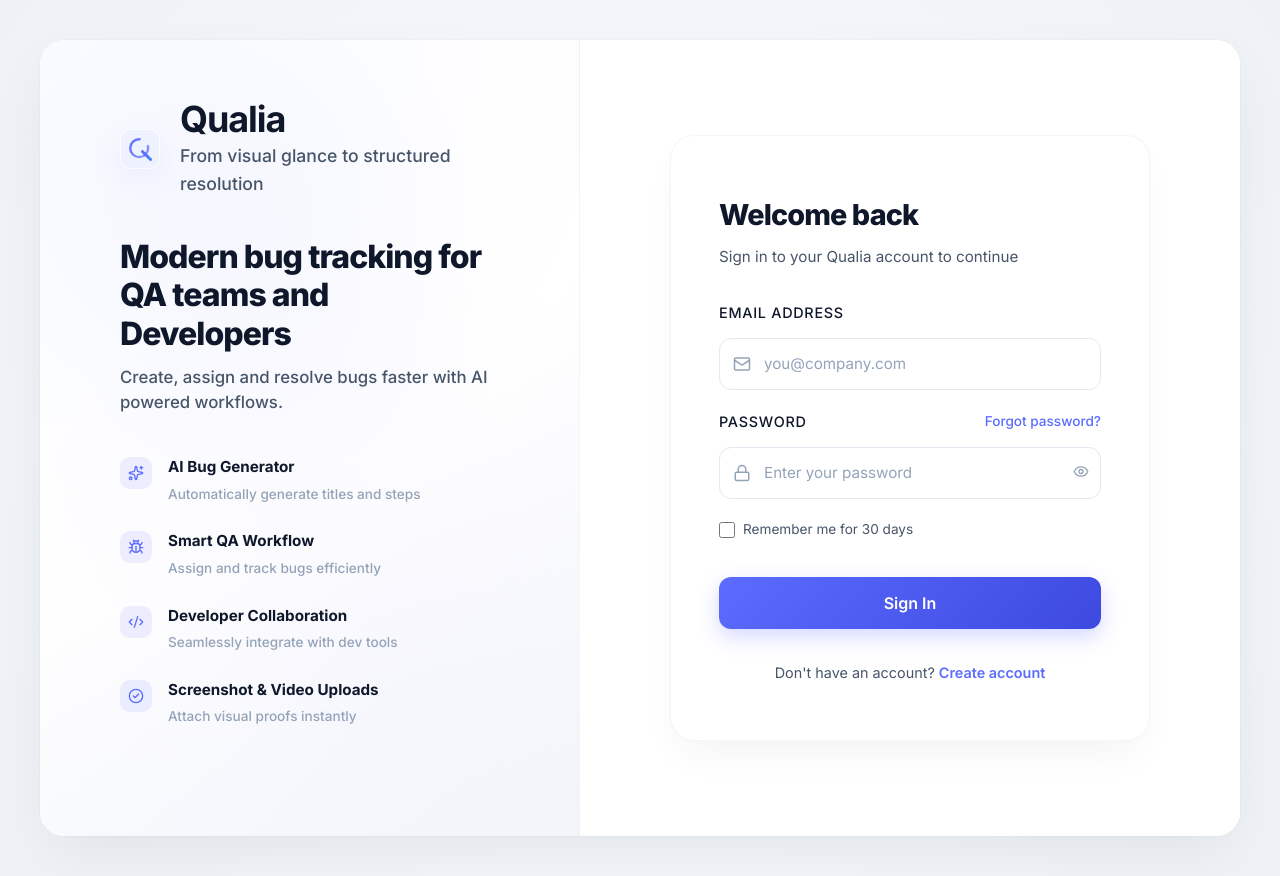
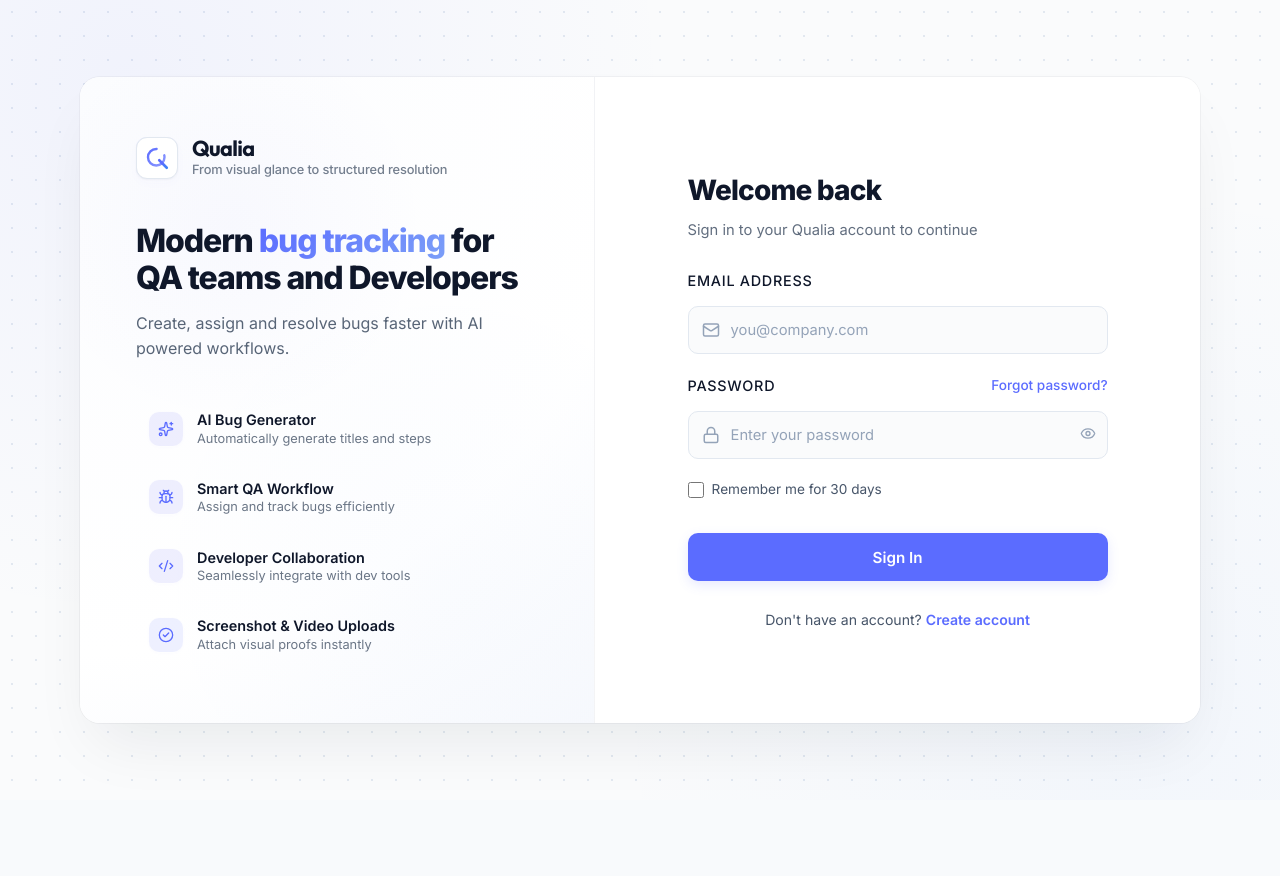
Before and after one commit to AbhishekTopiwala/Bug-Tracking-Tool, a React (Vite) app: page /login in a window 1280 px wide. After the commit the page ends 800 px from the top, so only its background shows below. Built offline with nearby package versions, Linux system fonts and the light colour scheme; no server answers; the database is empty; what @cloudinary/url-gen would draw is missing.

Commit message:
style: refine Qualia branding, sidebar navigation, and page layouts

```diff
--- a/src/components/AdminSidebar.jsx
+++ b/src/components/AdminSidebar.jsx
@@ -37,7 +37,7 @@ export default function AdminSidebar({ unreadCount = 0 }) {
     <>
       <aside className="admin-sidebar">
         <NavLink to="/admin" className="sidebar-logo" onClick={closeSidebar}>
-          <div className="logo-icon" style={{ display: 'flex', alignItems: 'center', justifyContent: 'center', background: 'var(--accent-light)', borderRadius: 'var(--radius-sm)', padding: '4px', width: '28px', height: '28px' }}>
+          <div className="logo-icon">
             {branding.logoUrl ? (
               <img src={branding.logoUrl} alt={branding.portalName} style={{ objectFit: 'contain' }} />
             ) : (
@@ -59,8 +59,8 @@ export default function AdminSidebar({ unreadCount = 0 }) {
             )}
           </div>
           <div className="logo-text">
-            <span className="logo-name" style={{ fontFamily: "'Outfit', 'Inter', sans-serif", letterSpacing: '-0.02em', fontWeight: 700 }}>{branding.portalName || 'Qualia'}</span>
-            <span className="logo-tagline" style={{ display: 'flex', alignItems: 'center', gap: 4 }}>
+            <span className="logo-name">{branding.portalName || 'Qualia'}</span>
+            <span className="logo-tagline">
               <ShieldCheck size={12} />
               Admin Portal
             </span>
--- a/src/components/Sidebar.jsx
+++ b/src/components/Sidebar.jsx
@@ -32,7 +32,7 @@ export default function Sidebar({ unreadCount = 0 }) {
       <aside className="sidebar">
         {/* Logo */}
         <NavLink to="/qa" className="sidebar-logo" onClick={closeSidebar}>
-          <div className="logo-icon" style={{ display: 'flex', alignItems: 'center', justifyContent: 'center', background: 'var(--accent-light)', borderRadius: 'var(--radius-sm)', padding: '4px', width: '28px', height: '28px' }}>
+          <div className="logo-icon">
             {branding.logoUrl ? (
               <img src={branding.logoUrl} alt={branding.portalName} style={{ objectFit: 'contain' }} />
             ) : (
@@ -54,7 +54,7 @@ export default function Sidebar({ unreadCount = 0 }) {
             )}
           </div>
           <div className="logo-text">
-            <span className="logo-name" style={{ fontFamily: "'Outfit', 'Inter', sans-serif", letterSpacing: '-0.02em', fontWeight: 700 }}>{branding.portalName || 'Qualia'}</span>
+            <span className="logo-name">{branding.portalName || 'Qualia'}</span>
             <span className="logo-tagline">QA Portal</span>
           </div>
         </NavLink>
--- a/src/pages/LoginPage.jsx
+++ b/src/pages/LoginPage.jsx
@@ -46,9 +46,9 @@ export default function LoginPage() {
         {/* Left Branding Section */}
         <div className="auth-left">
         <div className="auth-brand-header">
-          <div className="auth-logo-container" style={{ display: 'flex', alignItems: 'center', justifyContent: 'center', width: '40px', height: '40px', background: 'var(--accent-light)', borderRadius: 'var(--radius)', padding: '6px' }}>
-            <svg width="28" height="28" viewBox="0 0 32 32" fill="none" xmlns="http://www.w3.org/2000/svg">
-              <circle cx="15" cy="15" r="11" stroke="url(#qualia-grad)" strokeWidth="3" strokeLinecap="round" strokeDasharray="52 14" />
+          <div className="auth-logo-container">
+            <svg width="24" height="24" viewBox="0 0 32 32" fill="none" xmlns="http://www.w3.org/2000/svg">
+              <circle cx="15" cy="15" r="11" stroke="url(#qualia-grad)" strokeWidth="3.2" strokeLinecap="round" strokeDasharray="52 14" />
               <path d="M22 22L29 29" stroke="url(#qualia-grad-prism)" strokeWidth="3.5" strokeLinecap="round" />
               <path d="M19 19L23 23" stroke="#5B6CFF" strokeWidth="3.5" strokeLinecap="round" />
               <defs>
@@ -64,12 +64,12 @@ export default function LoginPage() {
             </svg>
           </div>
           <div className="auth-brand-text">
-            <div className="auth-brand-name" style={{ fontFamily: "'Outfit', 'Inter', sans-serif", letterSpacing: '-0.03em', fontWeight: 700 }}>Qualia</div>
+            <div className="auth-brand-name">Qualia</div>
             <div className="auth-brand-tagline">From visual glance to structured resolution</div>
           </div>
         </div>
 
-        <h2 className="auth-marketing-title">Modern bug tracking for QA teams and Developers</h2>
+        <h2 className="auth-marketing-title">Modern <span className="text-gradient">bug tracking</span> for QA teams and Developers</h2>
         <p className="auth-marketing-subtitle">Create, assign and resolve bugs faster with AI powered workflows.</p>
 
         <div className="auth-features">
--- a/src/pages/SignupPage.jsx
+++ b/src/pages/SignupPage.jsx
@@ -64,9 +64,9 @@ export default function SignupPage() {
         {/* Left Branding Section */}
         <div className="auth-left">
           <div className="auth-brand-header">
-            <div className="auth-logo-container" style={{ display: 'flex', alignItems: 'center', justifyContent: 'center', width: '40px', height: '40px', background: 'var(--accent-light)', borderRadius: 'var(--radius)', padding: '6px' }}>
-              <svg width="28" height="28" viewBox="0 0 32 32" fill="none" xmlns="http://www.w3.org/2000/svg">
-                <circle cx="15" cy="15" r="11" stroke="url(#qualia-grad)" strokeWidth="3" strokeLinecap="round" strokeDasharray="52 14" />
+            <div className="auth-logo-container">
+              <svg width="24" height="24" viewBox="0 0 32 32" fill="none" xmlns="http://www.w3.org/2000/svg">
+                <circle cx="15" cy="15" r="11" stroke="url(#qualia-grad)" strokeWidth="3.2" strokeLinecap="round" strokeDasharray="52 14" />
                 <path d="M22 22L29 29" stroke="url(#qualia-grad-prism)" strokeWidth="3.5" strokeLinecap="round" />
                 <path d="M19 19L23 23" stroke="#5B6CFF" strokeWidth="3.5" strokeLinecap="round" />
                 <defs>
@@ -82,12 +82,12 @@ export default function SignupPage() {
               </svg>
             </div>
             <div className="auth-brand-text">
-              <div className="auth-brand-name" style={{ fontFamily: "'Outfit', 'Inter', sans-serif", letterSpacing: '-0.03em', fontWeight: 700 }}>Qualia</div>
+              <div className="auth-brand-name">Qualia</div>
               <div className="auth-brand-tagline">From visual glance to structured resolution</div>
             </div>
           </div>
 
-          <h2 className="auth-marketing-title">Modern bug tracking for QA teams and Developers</h2>
+          <h2 className="auth-marketing-title">Modern <span className="text-gradient">bug tracking</span> for QA teams and Developers</h2>
           <p className="auth-marketing-subtitle">Create, assign and resolve bugs faster with AI powered workflows.</p>
 
           <div className="auth-features">
--- a/src/styles/components.css
+++ b/src/styles/components.css
@@ -18,33 +18,34 @@
 .sidebar-logo {
   display: flex;
   align-items: center;
-  height: 96px;
+  height: 80px;
   box-sizing: border-box;
-  padding: 10px 16px;
+  padding: 16px 20px;
+  gap: 12px;
   text-decoration: none;
-  border-bottom: 1px solid var(--border);
+  border-bottom: 1px solid var(--border-light);
   cursor: pointer;
-  /* No background transition — prevents background flash on hover */
 }
 
 .sidebar-logo:hover .logo-icon {
-  transform: scale(1.06) translateY(-1px);
-  filter: drop-shadow(0 4px 12px rgba(91, 108, 255, 0.35));
+  transform: scale(1.05) translateY(-1px);
+  border-color: rgba(91, 108, 255, 0.35);
+  box-shadow: 0 4px 12px rgba(91, 108, 255, 0.15);
 }
 
 .logo-icon {
-  width: 75px;
-  height: 75px;
-  background: transparent;
-  border: none;
-  border-radius: 0;
+  width: 32px;
+  height: 32px;
+  background: var(--accent-light);
+  border: 1px solid rgba(91, 108, 255, 0.15);
+  border-radius: var(--radius-sm);
+  padding: 5px;
   display: flex;
   align-items: center;
   justify-content: center;
   flex-shrink: 0;
   overflow: visible;
-  transition: transform 0.25s cubic-bezier(0.4, 0, 0.2, 1),
-    filter 0.25s cubic-bezier(0.4, 0, 0.2, 1);
+  transition: all 0.25s cubic-bezier(0.4, 0, 0.2, 1);
 }
 
 .logo-icon img {
@@ -57,75 +58,87 @@
 .logo-text {
   display: flex;
   flex-direction: column;
-  gap: 3px;
+  gap: 2px;
   min-width: 0;
 }
 
 .logo-name {
-  font-size: 1.45rem;
-  font-weight: 800;
-  color: var(--text-primary);
-  letter-spacing: -0.04em;
+  font-family: 'Outfit', 'Inter', sans-serif;
+  font-size: 1.15rem;
+  font-weight: 700;
+  color: var(--text-primary);
+  letter-spacing: -0.03em;
   line-height: 1.1;
   white-space: nowrap;
 }
 
 .logo-tagline {
-  font-size: 0.73rem;
-  color: var(--text-muted);
-  font-weight: 500;
-  letter-spacing: 0.01em;
-  line-height: 1.3;
+  font-family: 'Inter', sans-serif;
+  font-size: 0.65rem;
+  color: var(--accent);
+  font-weight: 700;
+  letter-spacing: 0.08em;
+  text-transform: uppercase;
+  line-height: 1.2;
   white-space: nowrap;
+  display: flex;
+  align-items: center;
+  gap: 4px;
 }
 
 .sidebar-nav {
   flex: 1;
-  padding: 8px 12px;
+  padding: 16px 12px;
   display: flex;
   flex-direction: column;
-  gap: 2px;
+  gap: 3px;
 }
 
 .nav-section {
-  margin-top: 20px;
+  margin-top: 24px;
 }
 
 .nav-section-label {
-  font-size: 0.65rem;
+  font-family: 'Inter', sans-serif;
+  font-size: 0.68rem;
   font-weight: 700;
   color: var(--text-muted);
-  letter-spacing: 0.12em;
+  letter-spacing: 0.08em;
   text-transform: uppercase;
-  padding: 0 10px;
+  padding: 0 12px;
   margin-bottom: 8px;
 }
 
 .nav-link {
   display: flex;
   align-items: center;
-  gap: 10px;
-  padding: 8px 12px;
+  gap: 12px;
+  padding: 9px 12px;
   border-radius: 8px;
   color: var(--text-secondary);
   font-size: 0.875rem;
   font-weight: 500;
-  transition: all 0.2s ease;
+  transition: all 0.2s cubic-bezier(0.4, 0, 0.2, 1);
   text-decoration: none;
   margin: 1px 0;
+  border: 1px solid transparent;
 }
 
 .nav-link:hover {
   color: var(--text-primary);
-  background: var(--accent-light);
-  opacity: 0.8;
+  background: rgba(15, 23, 42, 0.03);
+  border-color: rgba(15, 23, 42, 0.01);
 }
 
 .nav-link.active {
-  color: white;
-  background: var(--accent);
-  font-weight: 700;
-  box-shadow: 0 4px 12px rgba(91, 108, 255, 0.2);
+  color: var(--accent);
+  background: rgba(91, 108, 255, 0.06);
+  font-weight: 600;
+  border-color: rgba(91, 108, 255, 0.12);
+}
+
+.nav-link.active svg {
+  color: var(--accent) !important;
 }
 
 .nav-link-badge {
@@ -188,9 +201,9 @@
 
 /* ── Topbar ──────────────────────────────────────────────────────────────── */
 .topbar {
-  height: 96px;
+  height: 80px;
   background: var(--bg-secondary);
-  border-bottom: 1px solid var(--border);
+  border-bottom: 1px solid var(--border-light);
   display: flex;
   align-items: center;
   padding: 0 32px;
@@ -926,7 +939,13 @@
   display: flex;
   align-items: center;
   justify-content: center;
-  background: radial-gradient(circle at center, #f8faff 0%, #eef2f6 100%);
+  /* Premium dot-grid pattern with dual corner ambient color glows */
+  background-color: #fafbfc;
+  background-image:
+    radial-gradient(circle at 10% 10%, rgba(91, 108, 255, 0.06) 0%, transparent 40%),
+    radial-gradient(circle at 90% 90%, rgba(59, 130, 246, 0.04) 0%, transparent 40%),
+    radial-gradient(#e2e8f0 1.25px, transparent 1.25px);
+  background-size: 100% 100%, 100% 100%, 24px 24px;
   padding: 40px;
   overflow: hidden;
 }
@@ -934,113 +953,137 @@
 .auth-container {
   display: flex;
   width: 100%;
-  max-width: 1200px;
-  min-height: 600px;
+  max-width: 1120px;
+  min-height: 640px;
   background: #ffffff;
-  border-radius: 24px;
-  box-shadow: 0 24px 64px -12px rgba(0, 0, 0, 0.08), 0 0 0 1px rgba(0, 0, 0, 0.02);
+  border-radius: 20px;
+  box-shadow:
+    0 32px 64px -16px rgba(15, 23, 42, 0.08),
+    0 0 0 1px rgba(15, 23, 42, 0.04);
   overflow: hidden;
 }
 
 /* Split screen layout */
 .auth-left {
-  width: 45%;
-  background: radial-gradient(circle at top left, #f8faff 0%, #ffffff 60%, #f4f6fb 100%);
+  width: 46%;
+  background: radial-gradient(circle at top left, #fbfcfe 0%, #ffffff 70%, #f7f9fd 100%);
   display: flex;
   flex-direction: column;
   justify-content: center;
-  padding: 60px 80px;
+  padding: 60px 56px;
   position: relative;
   overflow: hidden;
-  border-right: 1px solid rgba(0, 0, 0, 0.03);
+  border-right: 1px solid rgba(15, 23, 42, 0.04);
 }
 
 .auth-left::before {
+  content: '';
+  position: absolute;
+  width: 400px;
+  height: 400px;
+  background: radial-gradient(circle, rgba(99, 102, 241, 0.03) 0%, transparent 70%);
+  top: -50px;
+  left: -50px;
+  border-radius: 50%;
+  pointer-events: none;
+}
+
+.auth-left::after {
   content: '';
   position: absolute;
   width: 600px;
   height: 600px;
-  background: radial-gradient(circle, rgba(99, 102, 241, 0.04) 0%, transparent 60%);
-  top: -100px;
-  left: -100px;
+  background: radial-gradient(circle, rgba(59, 130, 246, 0.02) 0%, transparent 70%);
+  bottom: -150px;
+  right: -150px;
   border-radius: 50%;
   pointer-events: none;
 }
 
-.auth-left::after {
+.auth-right {
+  width: 54%;
+  display: flex;
+  align-items: center;
+  justify-content: center;
+  background: #ffffff;
+  padding: 40px 64px;
+}
+
+.auth-card {
+  width: 100%;
+  max-width: 420px;
+  background: #ffffff;
+  animation: slideUp 0.4s cubic-bezier(0.16, 1, 0.3, 1);
+}
+
+/* Branding Section */
+.auth-brand-header {
+  display: flex;
+  align-items: center;
+  gap: 14px;
+  margin-bottom: 44px;
+  position: relative;
+  z-index: 10;
+}
+
+.auth-logo-container {
+  width: 42px;
+  height: 42px;
+  background: #ffffff;
+  border: 1px solid #e2e8f0;
+  border-radius: 11px;
+  display: flex;
+  align-items: center;
+  justify-content: center;
+  box-shadow:
+    0 1px 2px rgba(15, 23, 42, 0.04),
+    0 4px 12px rgba(91, 108, 255, 0.02);
+  position: relative;
+  transition: all 0.3s cubic-bezier(0.16, 1, 0.3, 1);
+}
+
+.auth-logo-container::after {
   content: '';
   position: absolute;
-  width: 800px;
-  height: 800px;
-  background: radial-gradient(circle, rgba(99, 102, 241, 0.03) 0%, transparent 70%);
-  bottom: -200px;
-  right: -200px;
-  border-radius: 50%;
+  inset: -1px;
+  border-radius: 11px;
+  background: linear-gradient(135deg, rgba(91, 108, 255, 0.12) 0%, transparent 100%);
+  z-index: -1;
   pointer-events: none;
 }
 
-.auth-right {
-  width: 55%;
-  display: flex;
-  align-items: center;
-  justify-content: center;
-  background: #ffffff;
-  padding: 40px;
-}
-
-.auth-card {
-  width: 100%;
-  max-width: 480px;
-  padding: 56px 48px;
-  background: #ffffff;
-  border: 1px solid rgba(0, 0, 0, 0.04);
-  border-radius: 24px;
-  box-shadow: 0 20px 40px -10px rgba(0, 0, 0, 0.05), 0 0 10px rgba(0, 0, 0, 0.01);
-  animation: slideUp 0.4s ease;
-}
-
-/* Branding Section */
-.auth-brand-header {
-  display: flex;
-  align-items: center;
-  gap: 20px;
-  margin-bottom: 40px;
-  position: relative;
-  z-index: 10;
-}
-
-.auth-logo-container {
-  width: 84px;
-  height: 84px;
-  background: linear-gradient(135deg, rgba(255, 255, 255, 1), rgba(255, 255, 255, 0.7));
-  border: 1px solid rgba(255, 255, 255, 0.8);
-  border-radius: 22px;
-  display: flex;
-  align-items: center;
-  justify-content: center;
-  box-shadow: 0 12px 32px rgba(99, 102, 241, 0.08), 0 2px 8px rgba(0, 0, 0, 0.02);
-  backdrop-filter: blur(10px);
+.auth-brand-header:hover .auth-logo-container {
+  transform: translateY(-1px);
+  border-color: rgba(91, 108, 255, 0.3);
+  box-shadow:
+    0 2px 4px rgba(15, 23, 42, 0.04),
+    0 8px 24px rgba(91, 108, 255, 0.08);
 }
 
 .auth-brand-text {
   display: flex;
   flex-direction: column;
-  gap: 2px;
+  gap: 1px;
 }
 
 .auth-brand-name {
-  font-size: 2.25rem;
-  font-weight: 800;
-  color: var(--text-primary);
-  letter-spacing: -0.04em;
+  font-family: 'Outfit', 'Inter', sans-serif;
+  font-size: 1.35rem;
+  font-weight: 700;
+  color: var(--text-primary);
+  letter-spacing: -0.03em;
   margin: 0;
   line-height: 1.1;
 }
 
 .auth-brand-tagline {
-  font-size: 1.1rem;
-  font-weight: 500;
-  color: var(--text-secondary);
+  font-family: 'Inter', sans-serif;
+  font-size: 0.8rem;
+  font-weight: 450;
+  color: var(--text-secondary);
+  opacity: 0.75;
+  letter-spacing: -0.01em;
+  line-height: 1.3;
   margin: 0;
 }
 
@@ -1048,69 +1091,94 @@
   font-size: 2rem;
   font-weight: 800;
   color: var(--text-primary);
-  line-height: 1.2;
-  letter-spacing: -0.03em;
-  margin-bottom: 12px;
+  line-height: 1.15;
+  letter-spacing: -0.035em;
+  margin-bottom: 14px;
   max-width: 440px;
   position: relative;
   z-index: 10;
 }
 
 .auth-marketing-subtitle {
-  font-size: 1.05rem;
-  font-weight: 500;
-  color: var(--text-secondary);
-  line-height: 1.5;
+  font-size: 1rem;
+  font-weight: 400;
+  color: var(--text-secondary);
+  line-height: 1.55;
   margin-bottom: 40px;
   max-width: 400px;
   position: relative;
   z-index: 10;
+  opacity: 0.9;
 }
 
 .auth-features {
   display: flex;
   flex-direction: column;
-  gap: 24px;
+  gap: 12px;
   position: relative;
   z-index: 10;
-  margin-bottom: 48px;
 }
 
 .auth-feature-item {
   display: flex;
-  align-items: flex-start;
-  gap: 16px;
+  align-items: center;
+  gap: 14px;
+  padding: 10px 12px;
+  border-radius: 12px;
+  background: transparent;
+  border: 1px solid transparent;
+  transition: all 0.22s cubic-bezier(0.16, 1, 0.3, 1);
+}
+
+.auth-feature-item:hover {
+  background: rgba(255, 255, 255, 0.6);
+  border-color: rgba(226, 232, 240, 0.7);
+  box-shadow:
+    0 1px 2px rgba(15, 23, 42, 0.01),
+    0 4px 16px rgba(15, 23, 42, 0.03);
+  transform: translateX(4px);
 }
 
 .auth-feature-icon {
-  width: 32px;
-  height: 32px;
+  width: 34px;
+  height: 34px;
   border-radius: 10px;
-  background: rgba(91, 108, 255, 0.08);
+  background: var(--accent-light);
   color: var(--accent);
   display: flex;
   align-items: center;
   justify-content: center;
   flex-shrink: 0;
-  margin-top: 2px;
+  transition: all 0.22s ease;
+  box-shadow: 0 1px 4px rgba(91, 108, 255, 0.02);
+}
+
+.auth-feature-item:hover .auth-feature-icon {
+  transform: scale(1.04);
+  background: var(--accent);
+  color: #ffffff;
+  box-shadow: 0 4px 12px rgba(91, 108, 255, 0.2);
 }
 
 .auth-feature-text {
   display: flex;
   flex-direction: column;
-  gap: 4px;
+  gap: 2px;
 }
 
 .auth-feature-title {
-  font-size: 0.95rem;
-  font-weight: 700;
-  color: var(--text-primary);
+  font-size: 0.9rem;
+  font-weight: 600;
+  color: var(--text-primary);
+  line-height: 1.2;
 }
 
 .auth-feature-desc {
-  font-size: 0.85rem;
-  font-weight: 500;
-  color: var(--text-muted);
+  font-size: 0.8rem;
+  font-weight: 400;
+  color: var(--text-secondary);
+  opacity: 0.8;
+  line-height: 1.2;
 }
 
 /* Dashboard Mock */
@@ -1187,27 +1255,28 @@
 
 /* Auth Card Layout tweaks */
 .auth-title {
-  font-size: 1.8rem;
+  font-size: 1.75rem;
   font-weight: 800;
   letter-spacing: -0.03em;
-  margin-bottom: 8px;
+  margin-bottom: 6px;
   color: var(--text-primary);
 }
 
 .auth-subtitle {
-  font-size: 0.95rem;
-  color: var(--text-secondary);
-  margin-bottom: 32px;
+  font-size: 0.92rem;
+  color: var(--text-secondary);
+  margin-bottom: 28px;
   line-height: 1.5;
+  opacity: 0.85;
 }
 
 /* Toggle */
 .role-toggle {
   display: flex;
   background: #f1f5f9;
-  border-radius: 12px;
-  padding: 4px;
-  margin-bottom: 32px;
+  border-radius: 10px;
+  padding: 3px;
+  margin-bottom: 28px;
   border: 1px solid rgba(0, 0, 0, 0.02);
 }
 
@@ -1217,27 +1286,31 @@
   align-items: center;
   justify-content: center;
   gap: 8px;
-  padding: 12px 16px;
+  padding: 10px 14px;
   border-radius: 8px;
   font-size: 0.85rem;
   font-weight: 600;
-  color: var(--text-muted);
+  color: var(--text-secondary);
   cursor: pointer;
   transition: all 0.2s ease;
   border: none;
   background: transparent;
 }
 
+.role-btn:hover {
+  color: var(--text-primary);
+}
+
 .role-btn.active-qa {
   background: #ffffff;
   color: var(--accent);
-  box-shadow: 0 2px 8px rgba(0, 0, 0, 0.04);
+  box-shadow: 0 2px 6px rgba(0, 0, 0, 0.04);
 }
 
 .role-btn.active-dev {
   background: #ffffff;
   color: var(--dev-accent);
-  box-shadow: 0 2px 8px rgba(0, 0, 0, 0.04);
+  box-shadow: 0 2px 6px rgba(0, 0, 0, 0.04);
 }
 
 /* Premium Inputs */
@@ -1256,31 +1329,36 @@
 }
 
 .auth-input {
-  height: 52px;
-  padding: 0 16px 0 44px;
+  height: 48px;
+  padding: 0 16px 0 42px;
   /* Space for icon */
-  border-radius: 12px;
+  border-radius: 10px;
   border: 1px solid var(--border);
-  background: #ffffff;
-  font-size: 0.95rem;
-  transition: all 0.2s ease;
+  background: #fafbfc;
+  font-size: 0.92rem;
+  transition: all 0.2s cubic-bezier(0.4, 0, 0.2, 1);
   width: 100%;
 }
 
 .auth-input::placeholder {
   color: #94a3b8;
+}
+
+.auth-input:hover {
+  border-color: var(--border-hover);
+  background: #ffffff;
 }
 
 .auth-input:focus {
   background: #ffffff;
   border-color: var(--accent);
-  box-shadow: 0 0 0 3px rgba(91, 108, 255, 0.15);
+  box-shadow: 0 0 0 3px rgba(91, 108, 255, 0.1);
   outline: none;
 }
 
 .auth-input.dev-focus:focus {
   border-color: var(--dev-accent);
-  box-shadow: 0 0 0 3px rgba(16, 185, 129, 0.15);
+  box-shadow: 0 0 0 3px rgba(16, 185, 129, 0.1);
 }
 
 .auth-input-wrapper:focus-within .auth-input-icon {
@@ -1293,42 +1371,49 @@
 
 /* Premium Button */
 .auth-btn {
-  height: 52px;
-  border-radius: 12px;
-  font-size: 1rem;
+  height: 48px;
+  border-radius: 10px;
+  font-size: 0.95rem;
   font-weight: 600;
   display: flex;
   align-items: center;
   justify-content: center;
   gap: 8px;
   color: white;
-  background: linear-gradient(135deg, var(--accent) 0%, #3D49DF 100%);
+  background: var(--accent);
   border: none;
   cursor: pointer;
-  transition: all 0.2s ease;
-  box-shadow: 0 8px 20px rgba(91, 108, 255, 0.25);
+  transition: all 0.2s cubic-bezier(0.4, 0, 0.2, 1);
+  box-shadow: 0 4px 12px rgba(91, 108, 255, 0.15);
   width: 100%;
-  margin-top: 16px;
+  margin-top: 12px;
 }
 
 .auth-btn:hover {
+  background: var(--accent-hover);
   transform: translateY(-1px);
-  box-shadow: 0 10px 24px rgba(91, 108, 255, 0.35);
+  box-shadow: 0 6px 16px rgba(91, 108, 255, 0.25);
+}
+
+.auth-btn:active {
+  transform: translateY(0);
 }
 
 .auth-btn:disabled {
   opacity: 0.7;
   cursor: not-allowed;
   transform: none;
+  box-shadow: none;
 }
 
 .auth-btn.dev-btn {
-  background: linear-gradient(135deg, var(--dev-accent) 0%, #059669 100%);
-  box-shadow: 0 8px 20px rgba(16, 185, 129, 0.25);
+  background: var(--dev-accent);
+  box-shadow: 0 4px 12px rgba(16, 185, 129, 0.15);
 }
 
 .auth-btn.dev-btn:hover {
-  box-shadow: 0 10px 24px rgba(16, 185, 129, 0.35);
+  background: #059669;
+  box-shadow: 0 6px 16px rgba(16, 185, 129, 0.25);
 }
 
 .auth-links {
@@ -1341,8 +1426,8 @@
 
 .auth-footer {
   text-align: center;
-  margin-top: 32px;
-  font-size: 0.9rem;
+  margin-top: 28px;
+  font-size: 0.88rem;
   color: var(--text-secondary);
 }
 
@@ -1351,6 +1436,7 @@
   font-weight: 600;
   cursor: pointer;
   text-decoration: none;
+  transition: opacity 0.2s ease;
 }
 
 .auth-footer a.dev-link {
--- a/src/styles/global.css
+++ b/src/styles/global.css
@@ -3,7 +3,7 @@
    Palette: #EDF2FB · #E2EAFC · #D7E3FC · #CCDBFD · #C1D3FE · #B6CCFE · #ABC4FF
    ═══════════════════════════════════════════════════════════════════════════ */
 
-@import url('https://fonts.googleapis.com/css2?family=Inter:wght@300;400;500;600;700;800&display=swap');
+@import url('https://fonts.googleapis.com/css2?family=Outfit:wght@400;500;600;700;800&family=Inter:wght@300;400;500;600;700;800&display=swap');
 
 /* ── CSS Variables ─────────────────────────────────────────────────────────── */
 :root {
```
Also changed, not shown: src/components/DevSidebar.jsx (+4 -4 lines), src/styles/admin.css (+45 -29 lines), src/styles/developer.css (+22 -17 lines).
